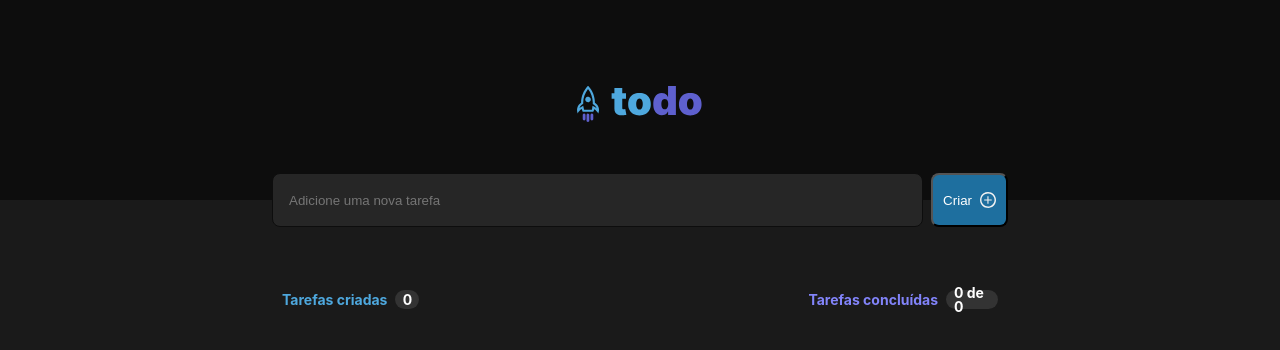
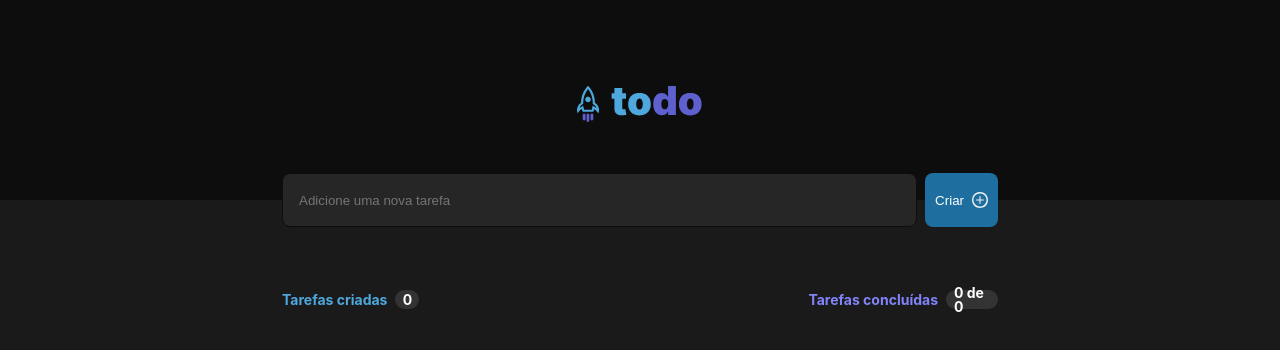
Before and after one commit to Italo-Morais/project-toDoList, a React (Vite) app in the folder to-do-list/: page / in a window 1280 px wide. Shown: the top 350 px of the page. Built offline with nearby package versions, Linux system fonts and the light colour scheme.

Commit message:
add padding-inline

```diff
--- a/to-do-list/src/components/Header/Header.module.css
+++ b/to-do-list/src/components/Header/Header.module.css
@@ -14,6 +14,7 @@
   max-width: 73.6rem;
   margin: calc(-5.4rem / 2) auto;
   color: var(--gray-300);
+  padding-inline: 1rem;
 }
 
 input {
@@ -26,6 +27,10 @@ input {
   color: white;
 }
 
+input:focus {
+  outline: .1rem solid var(--purple);
+}
+
 .buttonTasks {
   display: flex;
   align-items: center;
@@ -34,6 +39,7 @@ input {
   border-radius: 0.8rem;
   color: white;
   padding: 1rem;
+  border: none;
 }
 
 .buttonTasks:hover {
```
